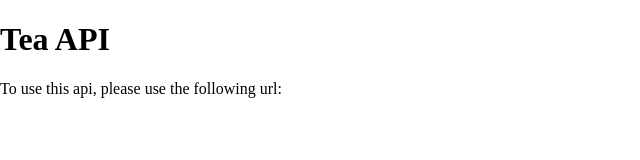
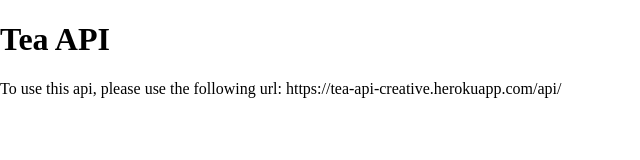
Before and after one commit to laurasimsdev/tea-api, a website: page index.html in a window 1280 px wide. Shown: the whole page, without its empty margins (0-640 px from the left). Drawn offline with Linux system fonts and the light colour scheme.

Commit message:
Added link to html

```diff
--- a/index.html
+++ b/index.html
@@ -10,7 +10,7 @@
 </head>
 <body>
     <h1>Tea API</h1>
-    <p>To use this api, please use the following url: </p>
+    <p>To use this api, please use the following url: https://tea-api-creative.herokuapp.com/api/</p>
     <!-- Script -->
     <script src="script.js"></script>
 </body>
```
